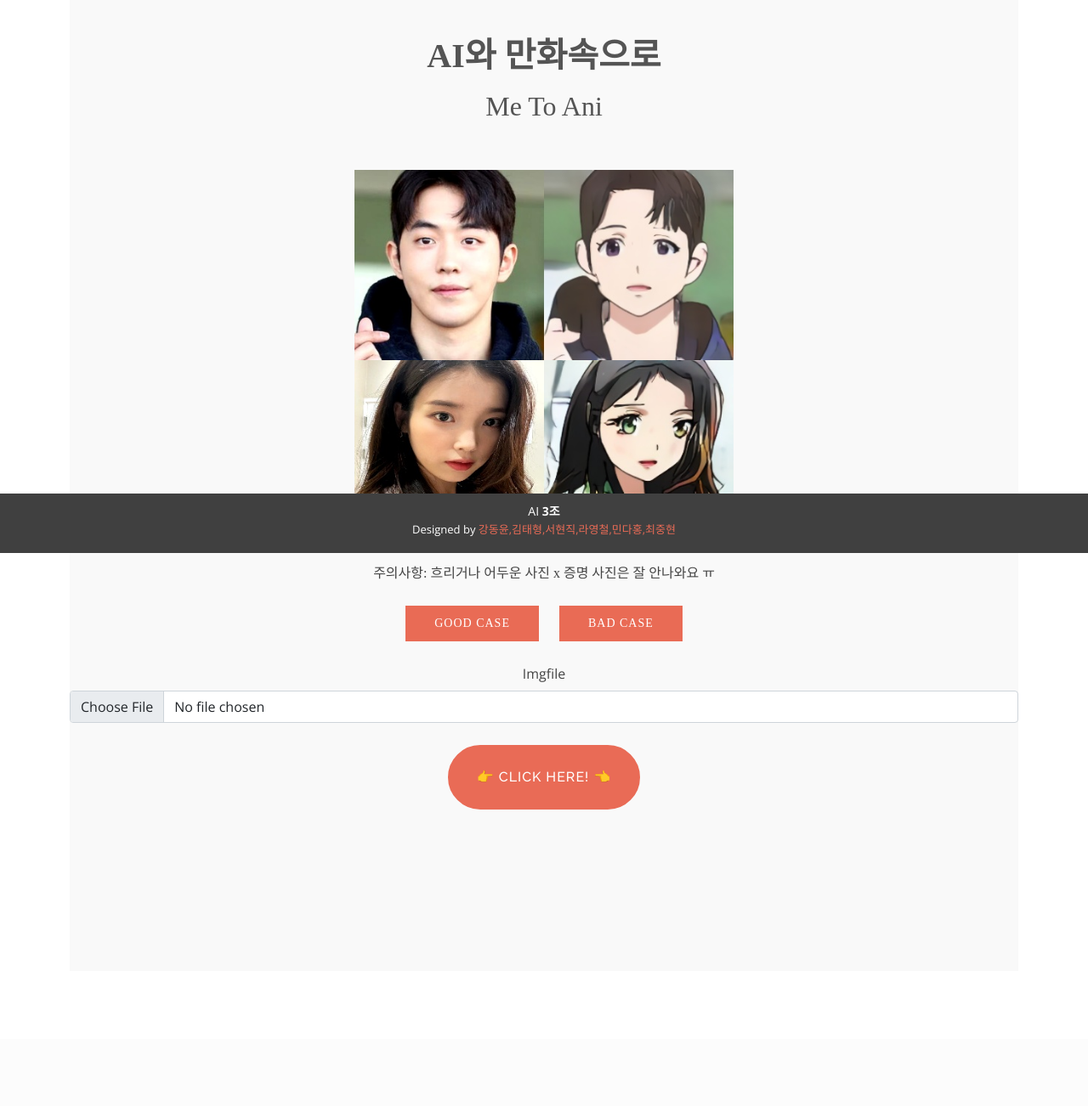
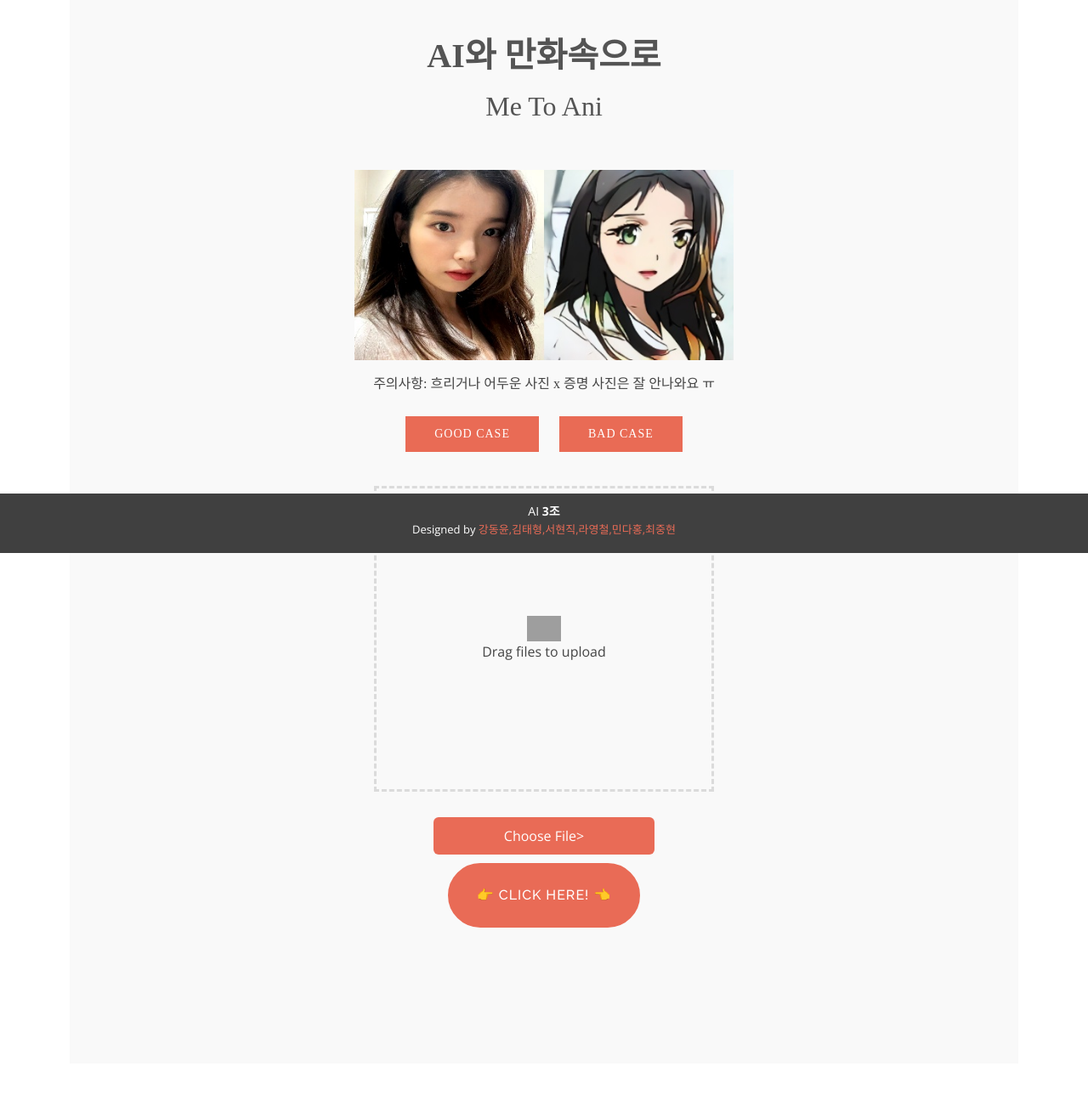
Before and after one commit to AIVLE-School-first-Big-Project/AI_PLAYGROUND, a Django app: page /ani/ in a window 1280 px wide. Shown: the part 149-1451 px from the top of the page at 85% size. Before the commit the page ends 1102 px from the top, so only its background shows below. Run offline with Django 4.2, Linux system fonts and the light colour scheme; parts of the project's set-up code (start-up, migrations or seed data) failed here and were passed over; some libraries are stand-ins or nearby versions; some web fonts are replaced; grey boxes are pictures that could not be loaded.

Commit message:
anifront

```diff
--- a/play_django/ani/forms.py
+++ b/play_django/ani/forms.py
@@ -1,7 +1,11 @@
 from django.forms import ModelForm
 from .models import FileUpload
+
 
 class FileUploadForm(ModelForm):
     class Meta:
         model = FileUpload
         fields = ['imgfile']
+        # widgets = {
+        #     'imgfile' :
+        #     }
--- a/play_django/ani/templates/ani/fileupload.html
+++ b/play_django/ani/templates/ani/fileupload.html
@@ -13,8 +13,7 @@
 
     <section>
         <div id='ani_form'>
-        <img src = '/static/ani/imgs/namju.jpg' width='40%'>
-        <br>
+        {% comment %} <img src = '/static/ani/imgs/namju.jpg' width='40%'> {% endcomment %}
         <img src = '/static/ani/imgs/iu.jpg' width='40%'>
         <p></p>
         주의사항: 흐리거나 어두운 사진 x 증명 사진은 잘 안나와요 ㅠ
@@ -89,14 +88,114 @@
       </div>
     </div>
   </div>
-
         <p></p>
         </div>
+ {% comment %} <form method="POST" action="{% url 'ani:fileupload' %}" enctype="multipart/form-data">
+        {% csrf_token %}
+        <div class="filebox">
+          {{fileuploadForm}}
+          <input type="file" id="file", name = 'imgfile'>
+          <input class="upload-name" value="파일선택">
+        </div>
+
+        <input type="submit" class="btn-get-started" value="👉 CLICK HERE! 👈">
+    </form> {% endcomment %}
+
     <form method="POST" action="{% url 'ani:fileupload' %}" enctype="multipart/form-data">
-        {% csrf_token %}
-        {% bootstrap_form fileuploadForm %}
-        <input type="submit" class="btn-get-started" value="👉 CLICK HERE! 👈">
-    </form>
+      {% csrf_token %}
+    <div id="root">
+      <div class="contents">
+        <div class="upload-box" name='imgfile'>
+          <div id="drop-file" class="drag-file" name = 'imgfile'>
+            <img src="https://img.icons8.com/pastel-glyph/2x/image-file.png" alt="파일 아이콘" class="image" name = 'imgfile'>
+            <p class="message">Drag files to upload</p>
+            <img src="" alt="미리보기 이미지" class="preview">
+          </div>
+          <label class="file-label" for="chooseFile">Choose File></label>
+          <input class="file" id="chooseFile" name = 'imgfile' type="file" onchange="dropFile.handleFiles(this.files)" accept="image/png, image/jpeg, image/gif">
+        </div>
+      </div>
+    </div>
+    <input type="submit" class="btn-get-started" value="👉 CLICK HERE! 👈">
+  </form>
+
+
+
+  <script>
+      function DropFile(dropAreaId, fileListId) {
+      let dropArea = document.getElementById(dropAreaId);
+      let fileList = document.getElementById(fileListId);
+
+      function preventDefaults(e) {
+        e.preventDefault();
+        e.stopPropagation();
+      }
+
+      function highlight(e) {
+        preventDefaults(e);
+        dropArea.classList.add("highlight");
+      }
+
+      function unhighlight(e) {
+        preventDefaults(e);
+        dropArea.classList.remove("highlight");
+      }
+
+      function handleDrop(e) {
+        unhighlight(e);
+        let dt = e.dataTransfer;
+        let files = dt.files;
+
+        handleFiles(files);
+
+        const fileList = document.getElementById(fileListId);
+        if (fileList) {
+          fileList.scrollTo({ top: fileList.scrollHeight });
+        }
+      }
+
+      function handleFiles(files) {
+        files = [...files];
+        // files.forEach(uploadFile);
+        files.forEach(previewFile);
+      }
+
+      function previewFile(file) {
+        console.log(file);
+        renderFile(file);
+      }
+
+      function renderFile(file) {
+        let reader = new FileReader();
+        reader.readAsDataURL(file);
+        reader.onloadend = function () {
+          let img = dropArea.getElementsByClassName("preview")[0];
+          img.src = reader.result;
+          img.style.display = "block";
+        };
+      }
+
+      dropArea.addEventListener("dragenter", highlight, false);
+      dropArea.addEventListener("dragover", highlight, false);
+      dropArea.addEventListener("dragleave", unhighlight, false);
+      dropArea.addEventListener("drop", handleDrop, false);
+
+      return {
+        handleFiles
+      };
+    }
+
+    const dropFile = new DropFile("drop-file", "files");
+
+
+  </script>
+
+
+
+
+
+
+
 
 </section>
 </div>
--- a/play_django/base/static/assets/css/style.css
+++ b/play_django/base/static/assets/css/style.css
@@ -481,7 +481,7 @@ h1, h2, h3, h4, h5, h6 {
 # Sections General
 --------------------------------------------------------------*/
 section {
-  padding: 0 0 80px 0;
+  padding: 0 0 50px 0;
 }
 
 .section-bg {
@@ -1967,3 +1967,137 @@ text-align:center ;
   border: 2px solid #e96b55;
   background: #e96b55;
 }
+
+.ani_button {
+  display: flex;
+  justify-content: center;
+}
+label {
+  cursor: pointer;
+  font-size: 1em;
+}
+
+/* 못생긴 기존 input 숨기기
+#chooseFile {
+  visibility: hidden;
+} */
+
+.filebox .upload-name {
+  display: inline-block;
+  height: 40px;
+  padding: 0 10px;
+  vertical-align: middle;
+  border: 1px solid #dddddd;
+  width: 40%;
+  color: #dddddd;
+}
+
+.filebox label {
+  display: inline-block;
+  padding: 10px 20px;
+  color: #fff;
+  vertical-align: middle;
+  background-color: #dddddd;
+  cursor: pointer;
+  height: 40px;
+  margin-left: 10px;
+}
+
+.filebox input[type="file"] {
+  position: absolute;
+  width: 0;
+  height: 0;
+  padding: 0;
+  overflow: hidden;
+  border: 0;
+}
+
+#root {
+  width: 100%;
+  margin: 0 auto;
+  max-width: 800px;
+  align-items: center;
+}
+
+.title {
+  text-align: center;
+}
+
+.contents {
+  display: flex;
+  /* flex-direction: row; */
+  margin-top: 30px;
+  align-items: center;
+  justify-content: center;
+
+}
+.contents .upload-box {
+  width: 50%;
+  display: flex;
+  flex-direction: column;
+  align-items: center;
+  justify-content: center;
+}
+
+.contents .upload-box .drag-file {
+  position: relative;
+  width: 100%;
+  height: 360px;
+  display: flex;
+  flex-direction: column;
+  justify-content: center;
+  align-items: center;
+  border: 3px dashed #dbdbdb;
+}
+.contents .upload-box .drag-file.highlight {
+  border: 3px dashed red;
+}
+.contents .upload-box .drag-file .image {
+  width: 40px;
+}
+.contents .upload-box .drag-file .message {
+  margin-bottom: 0;
+}
+.contents .upload-box .drag-file .preview {
+  display: none;
+  position: absolute;
+  left: 0;
+  height: 0;
+  width: 100%;
+  height: 100%;
+}
+.contents .upload-box .file-label {
+  margin-top: 30px;
+  background-color: #e96b56;
+  color: #fff;
+  text-align: center;
+  padding: 10px 0;
+  width: 65%;
+  border-radius: 6px;
+  cursor: pointer;
+}
+.contents .upload-box .file {
+  display: none;
+}
+
+@media (max-width: 700px) {
+  .contents {
+    display: flex;
+    flex-direction: column;
+    margin-top: 30px;
+  }
+  .contents .upload-box {
+    width: 100%;
+    box-sizing: border-box;
+    margin-right: 0;
+  }
+  .contents .upload-box .drag-file {
+    height: 150px;
+  }
+  .contents .files {
+    width: 100%;
+    box-sizing: border-box;
+    margin-right: 0;
+    overflow: initial;
+  }
+}
```
Also changed, not shown: play_django/ani/static/ani/imgs/drog.png (added).
